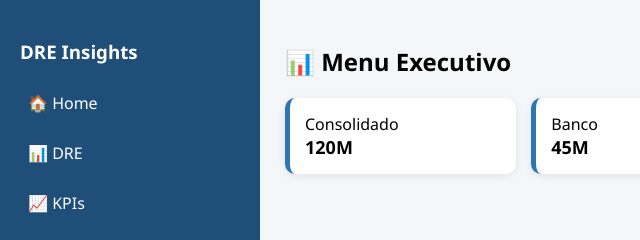
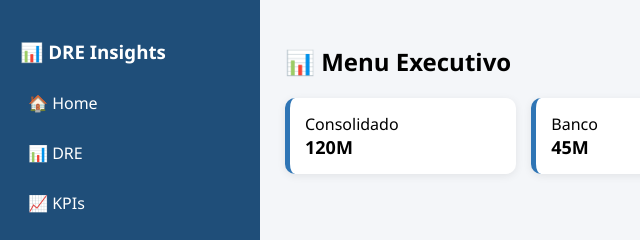
Before and after one commit to rfsignorini-spec/dre-app, a plain HTML site: page index.html in a window 1280 px wide. Shown: the top 240 px of the page, 0-640 px from the left. Drawn offline with Linux system fonts and the light colour scheme.

Commit message:
Update index.html

```diff
--- a/index.html
+++ b/index.html
@@ -9,7 +9,8 @@
 <body>
 
 <div class="sidebar">
-    <h3>DRE Insights</h3>
+    <h3>📊 DRE Insights</h3>
+
     <a href="index.html">🏠 Home</a>
     <a href="dre.html">📊 DRE</a>
     <a href="kpi.html">📈 KPIs</a>
```
